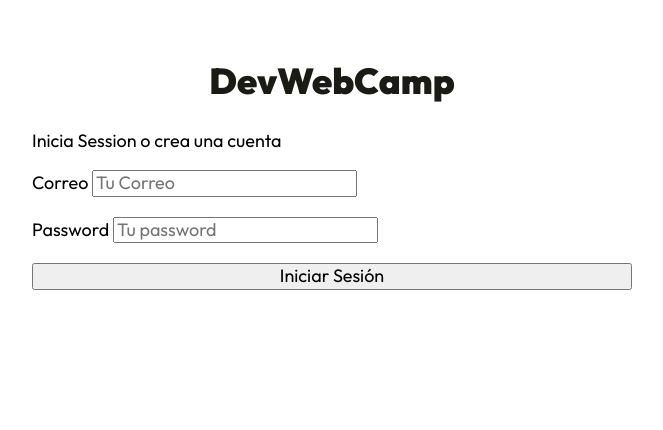
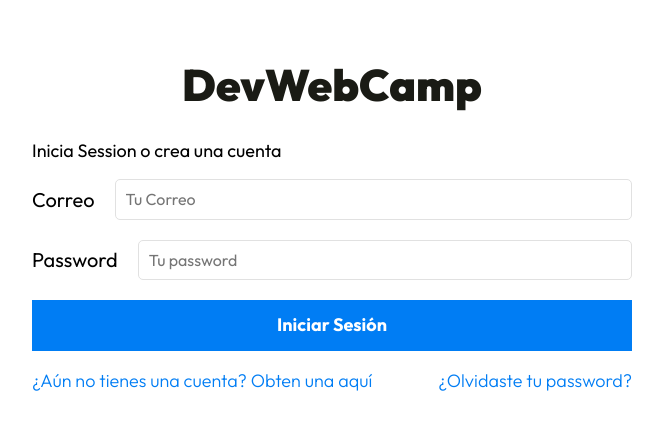
Before and after one commit to LeonardOHuapE/DevWebCamp, a PHP site: template views/auth/login.php in a window 1280 px wide. Shown: the top 430 px of the page, without its empty margins (308-971 px from the left). Run offline with PHP 8.4, Linux system fonts and the light colour scheme; the template is opened without the code that fills it, so the values that code supplies are empty; some libraries are stand-ins or nearby versions.

Commit message:
Sin muchos cambios

```diff
--- a/src/scss/UI/_formulario.scss
+++ b/src/scss/UI/_formulario.scss
@@ -5,7 +5,39 @@
     display: flex;
     flex-direction: column;
     gap: 2rem;
-    .fomrulario__label {
-        display: block  ;
+
+    &__campo {
+        display: flex;
+        align-items: center;
+        gap: 2rem;
+    }
+
+    &__label {
+        font-size: 2rem;
+    }
+
+    &__input {
+        padding: 1rem;
+        flex: 1;
+        font-size: 1.6rem;
+        border: 1px solid #e1e1e1;
+        border-radius: .5rem;
+    }
+
+    &__submit {
+        @include m.boton(v.$azul, #fff);
     }
 }
+
+.acciones {
+    display: flex;
+    justify-content: space-between;
+    gap: 2rem;
+    margin-top: 2rem;
+
+    &__enlace {
+        color: v.$azul;
+        font-size: 1.8rem;
+        font-weight: v.$delgada;
+    }
+}
--- a/src/scss/auth/_auth.scss
+++ b/src/scss/auth/_auth.scss
@@ -7,5 +7,6 @@
     &__titulo {
         text-align: center;
         margin: 6rem 0 3rem 0;
+        font-size: 4.4rem;
     }
 }
--- a/src/scss/base/_mixins.scss
+++ b/src/scss/base/_mixins.scss
@@ -1,4 +1,5 @@
 @use 'variables' as v;
+@use 'sass:color';
 
 /** Media Queries **/
 @mixin telefono {
@@ -36,7 +37,7 @@
     display: inline-block;
 
     &:hover {
-        background-color: darken( $bgColor, 10% );
+        background-color: color.adjust($bgColor , $lightness: -10%);
         cursor: pointer;
     }
 }
--- a/views/auth/login.php
+++ b/views/auth/login.php
@@ -24,4 +24,9 @@
         <input type="submit" value="Iniciar Sesión" class="formulario__submit">
     </form>
 
+    <div class="acciones">
+        <a href="/crear" class="acciones__enlace">¿Aún no tienes una cuenta? Obten una aquí</a>
+        <a href="/olvide" class="acciones__enlace">¿Olvidaste tu password?</a>
+    </div>
+
 </main>
```
Also changed, not shown: public/build/css/app.css, 1 other file.
